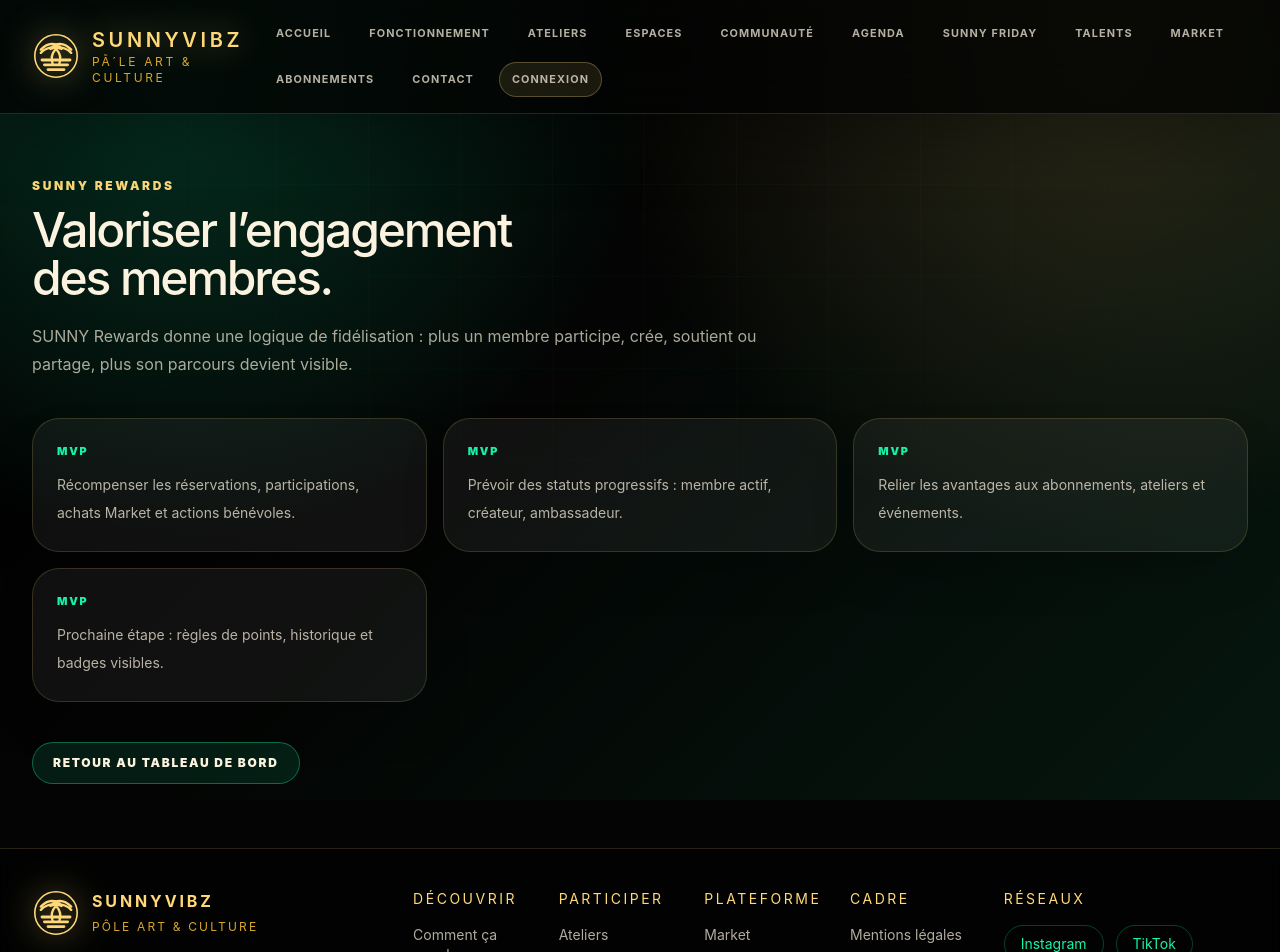
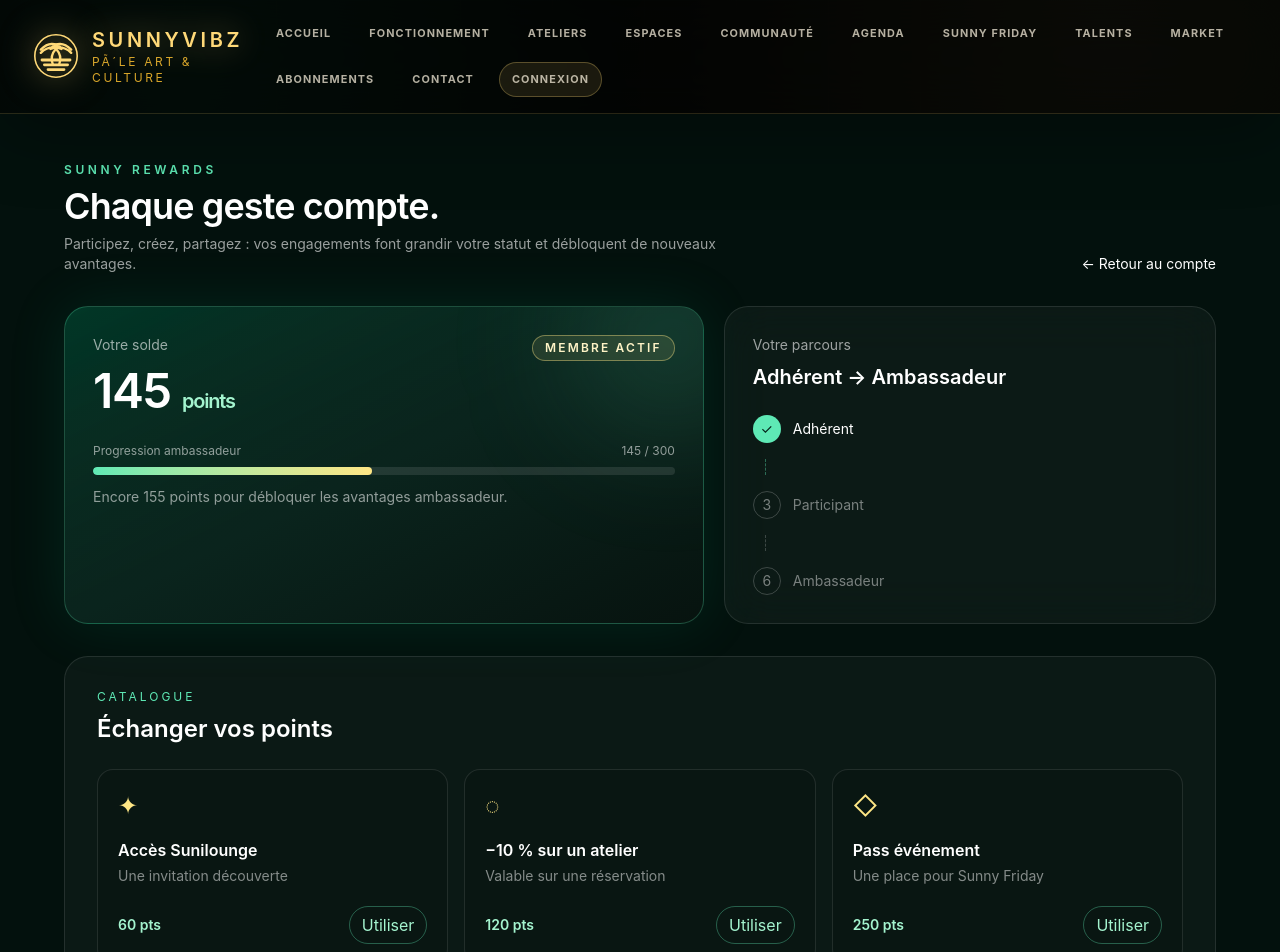
Before and after one commit to joryan2926-glitch/SUNNYVIBZ, a Next.js app: page /mon-compte/rewards in a window 1280 px wide. Shown: the top 952 px of the page. Built offline with nearby package versions, Linux system fonts and the light colour scheme.

Commit message:
Ajoute le module Sunny Rewards

```diff
--- a/app/mon-compte/rewards/page.tsx
+++ b/app/mon-compte/rewards/page.tsx
@@ -1,25 +1,11 @@
 import type { Metadata } from "next";
-import { AccountModuleShell } from "@/components/AccountModuleShell";
+import { RewardsDashboard } from "@/components/RewardsDashboard";
 
 export const metadata: Metadata = {
   title: "SUNNY Rewards",
-  description: "SUNNY Rewards : points, avantages, statuts, participation et fidélité SunnyVibz.",
+  description: "Gagnez des points et débloquez des avantages grâce à votre engagement SunnyVibz.",
 };
 
-const items = [
-  "Récompenser les réservations, participations, achats Market et actions bénévoles.",
-  "Prévoir des statuts progressifs : membre actif, créateur, ambassadeur.",
-  "Relier les avantages aux abonnements, ateliers et événements.",
-  "Prochaine étape : règles de points, historique et badges visibles.",
-] as const;
-
 export default function RewardsPage() {
-  return (
-    <AccountModuleShell
-      eyebrow="SUNNY Rewards"
-      items={items}
-      text="SUNNY Rewards donne une logique de fidélisation : plus un membre participe, crée, soutient ou partage, plus son parcours devient visible."
-      title="Valoriser l’engagement des membres."
-    />
-  );
+  return <RewardsDashboard />;
 }
--- /dev/null
+++ b/components/RewardsDashboard.tsx
@@ -0,0 +1,64 @@
+"use client";
+
+import Link from "next/link";
+import { useState } from "react";
+
+const rewards = [
+  { title: "Accès Sunilounge", detail: "Une invitation découverte", cost: 60, icon: "✦" },
+  { title: "−10 % sur un atelier", detail: "Valable sur une réservation", cost: 120, icon: "◌" },
+  { title: "Pass événement", detail: "Une place pour Sunny Friday", cost: 250, icon: "◇" },
+];
+
+const history = [
+  { label: "Participation à Creative Lab", date: "Aujourd’hui", points: "+ 40" },
+  { label: "Réservation d’un espace", date: "12 juin 2026", points: "+ 25" },
+  { label: "Bonus de bienvenue", date: "08 juin 2026", points: "+ 50" },
+];
+
+export function RewardsDashboard() {
+  const [notice, setNotice] = useState("");
+
+  function handleRedeem(title: string, cost: number) {
+    setNotice(`${title} sera disponible après validation de votre solde (${cost} points requis).`);
+  }
+
+  return (
+    <main className="min-h-screen bg-[#03110d] px-4 py-12 text-white sm:px-8 lg:px-12">
+      <div className="mx-auto max-w-6xl space-y-8">
+        <div className="flex flex-col justify-between gap-4 sm:flex-row sm:items-end">
+          <div>
+            <p className="text-xs font-semibold uppercase tracking-[0.3em] text-emerald-300">SUNNY Rewards</p>
+            <h1 className="mt-2 text-3xl font-semibold tracking-tight sm:text-4xl">Chaque geste compte.</h1>
+            <p className="mt-2 max-w-2xl text-sm text-white/60">Participez, créez, partagez : vos engagements font grandir votre statut et débloquent de nouveaux avantages.</p>
+          </div>
+          <Link href="/mon-compte" className="text-sm text-emerald-300 transition hover:text-emerald-200">← Retour au compte</Link>
+        </div>
+
+        <section className="grid gap-5 md:grid-cols-[1.3fr_1fr]">
+          <article className="relative overflow-hidden rounded-3xl border border-emerald-300/25 bg-gradient-to-br from-emerald-400/20 via-[#0a241d] to-[#07130f] p-7 shadow-[0_0_60px_rgba(16,185,129,0.12)]">
+            <div className="absolute -right-16 -top-16 h-48 w-48 rounded-full bg-emerald-300/15 blur-3xl" />
+            <div className="relative flex items-start justify-between gap-4">
+              <div><p className="text-sm text-white/60">Votre solde</p><p className="mt-3 text-5xl font-semibold tracking-tight">145 <span className="text-xl text-emerald-200">points</span></p></div>
+              <span className="rounded-full border border-amber-200/40 bg-amber-200/10 px-3 py-1 text-xs font-semibold uppercase tracking-[0.18em] text-amber-100">Membre actif</span>
+            </div>
+            <div className="relative mt-7"><div className="flex items-center justify-between text-xs text-white/55"><span>Progression ambassadeur</span><span>145 / 300</span></div><div className="mt-2 h-2 overflow-hidden rounded-full bg-white/10"><div className="h-full w-[48%] rounded-full bg-gradient-to-r from-emerald-300 to-amber-200" /></div></div>
+            <p className="relative mt-3 text-sm text-white/55">Encore 155 points pour débloquer les avantages ambassadeur.</p>
+          </article>
+          <article className="rounded-3xl border border-white/10 bg-white/[0.04] p-7 backdrop-blur-xl">
+            <p className="text-sm text-white/60">Votre parcours</p>
+            <h2 className="mt-2 text-xl font-semibold">Adhérent → Ambassadeur</h2>
+            <div className="mt-6 space-y-4"><div className="flex items-center gap-3 text-sm"><span className="grid h-7 w-7 place-items-center rounded-full bg-emerald-300 text-[#032017]">✓</span><span>Adhérent</span></div><div className="ml-3 h-4 border-l border-dashed border-emerald-300/40" /><div className="flex items-center gap-3 text-sm text-white/45"><span className="grid h-7 w-7 place-items-center rounded-full border border-white/20">3</span><span>Participant</span></div><div className="ml-3 h-4 border-l border-dashed border-white/20" /><div className="flex items-center gap-3 text-sm text-white/45"><span className="grid h-7 w-7 place-items-center rounded-full border border-white/20">6</span><span>Ambassadeur</span></div></div>
+          </article>
+        </section>
+
+        <section className="rounded-3xl border border-white/10 bg-white/[0.035] p-6 sm:p-8">
+          <div><p className="text-xs uppercase tracking-[0.25em] text-emerald-300">Catalogue</p><h2 className="mt-2 text-2xl font-semibold">Échanger vos points</h2></div>
+          <div className="mt-6 grid gap-4 md:grid-cols-3">{rewards.map((reward) => (<article key={reward.title} className="rounded-2xl border border-white/10 bg-black/10 p-5 transition hover:-translate-y-1 hover:border-emerald-300/40"><span className="text-2xl text-amber-200">{reward.icon}</span><h3 className="mt-4 font-semibold">{reward.title}</h3><p className="mt-1 text-sm text-white/50">{reward.detail}</p><div className="mt-5 flex items-center justify-between gap-3"><span className="text-sm font-semibold text-emerald-200">{reward.cost} pts</span><button type="button" onClick={() => handleRedeem(reward.title, reward.cost)} className="rounded-full border border-emerald-300/35 px-3 py-1.5 text-xs font-semibold text-emerald-200 transition hover:bg-emerald-300/10">Utiliser</button></div></article>))}</div>
+          {notice ? <p className="mt-5 rounded-xl border border-amber-200/25 bg-amber-200/5 px-4 py-3 text-sm text-amber-100">{notice}</p> : null}
+        </section>
+
+        <section className="rounded-3xl border border-white/10 bg-white/[0.035] p-6 sm:p-8"><div className="flex items-center justify-between gap-4"><div><p className="text-xs uppercase tracking-[0.25em] text-emerald-300">Historique</p><h2 className="mt-2 text-2xl font-semibold">Derniers points gagnés</h2></div><Link href="/mon-compte" className="text-sm text-white/55 transition hover:text-white">Mon compte</Link></div><div className="mt-6 divide-y divide-white/10">{history.map((entry) => (<div key={`${entry.label}-${entry.date}`} className="flex items-center justify-between gap-4 py-4"><div><p className="font-medium">{entry.label}</p><p className="mt-1 text-xs text-white/45">{entry.date}</p></div><p className="text-sm font-semibold text-emerald-300">{entry.points} pts</p></div>))}</div></section>
+      </div>
+    </main>
+  );
+}
```
Also changed, not shown: 1 other file (tests, documents, lock files or other folders).
